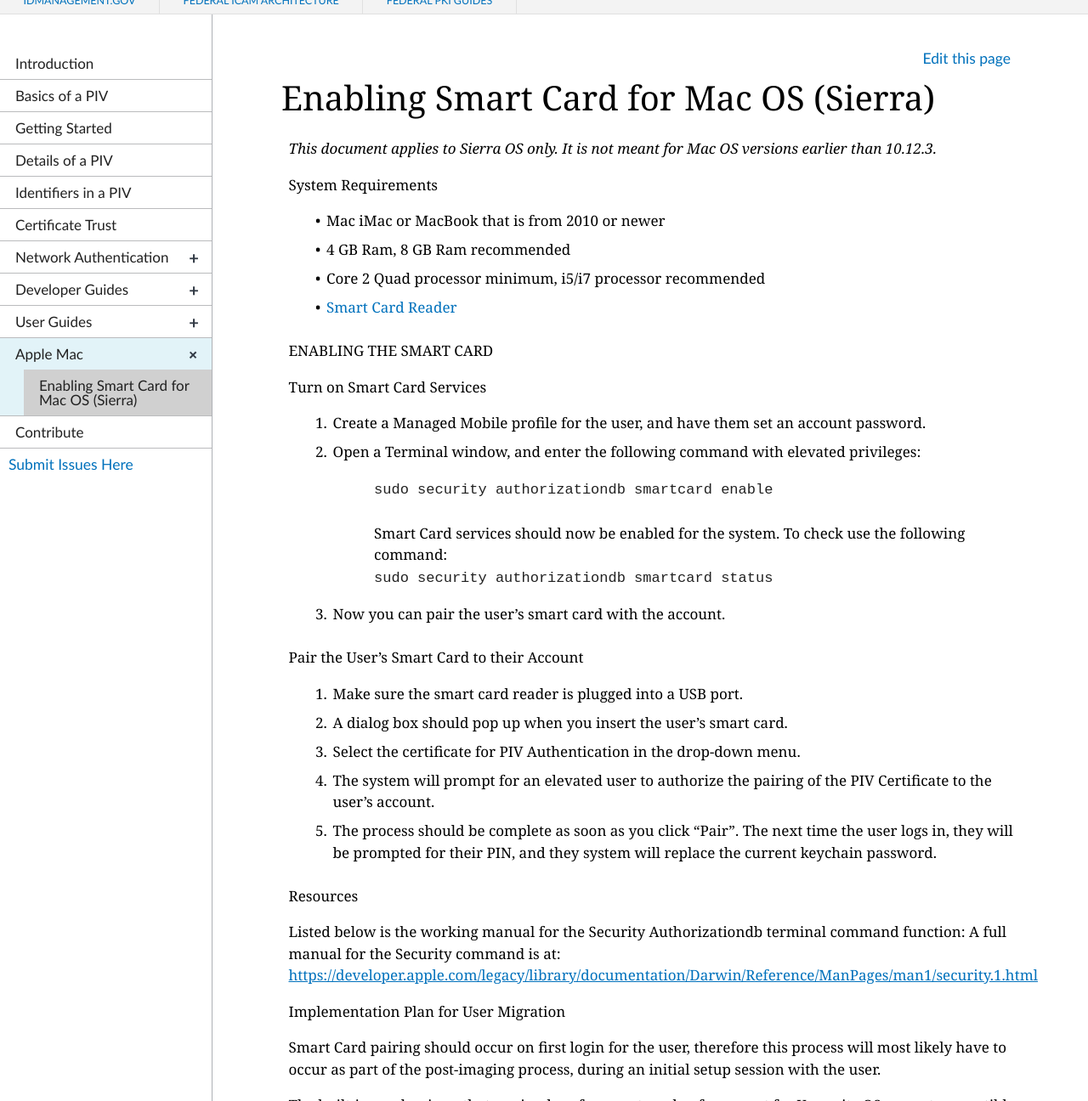
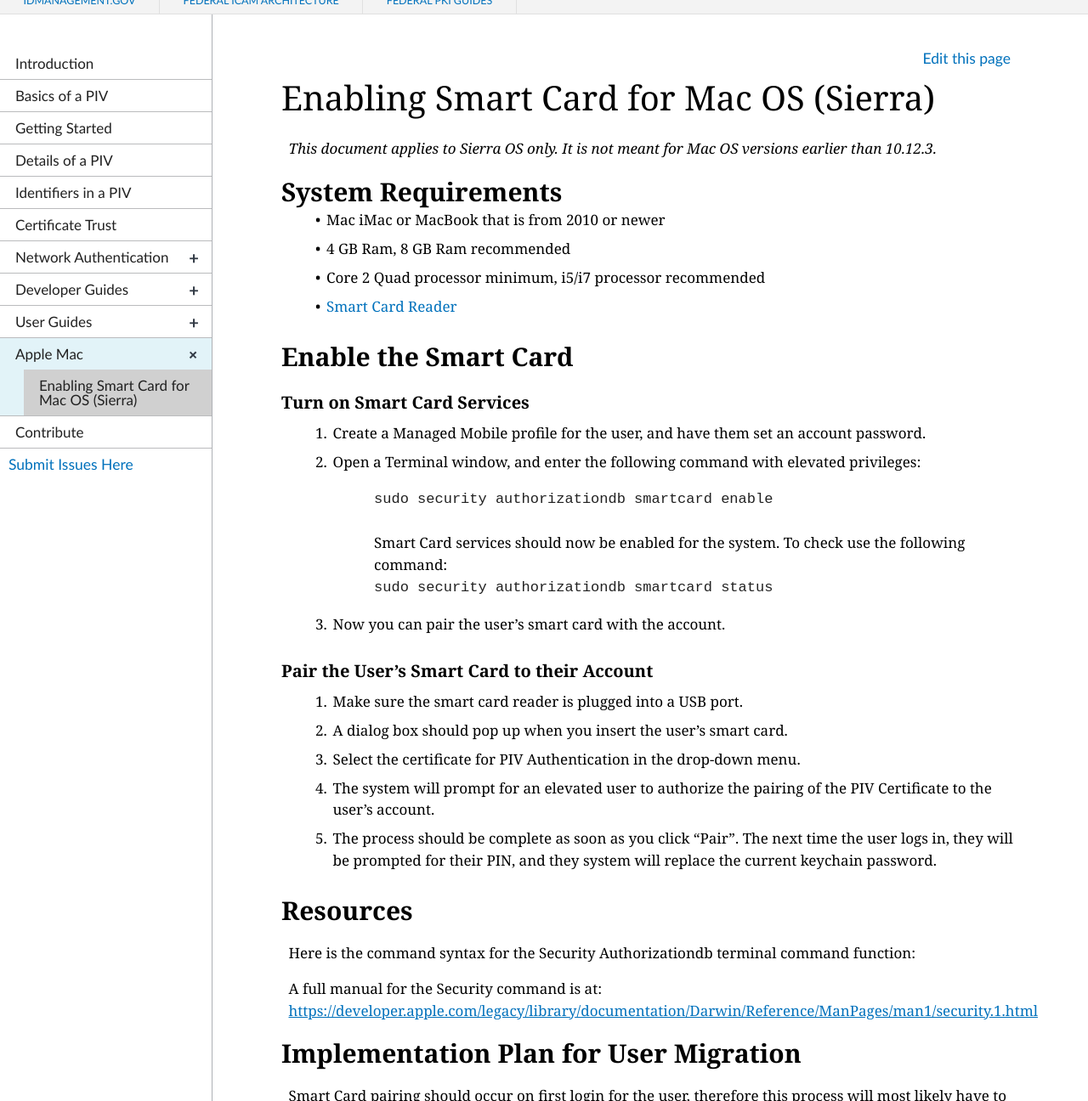
Before and after one commit to GSA/piv-guides, a Jekyll site: the page built from _apple/pivsierra.md, in a window 1280 px wide and 1400 px high, cut to the strip 104-1400 px from the top of the window. Shown: the whole strip at 85% size. Built offline with Jekyll 4.4.1, drawn with Linux system fonts in a browser that asks for light colours; nearby versions of some CDN libraries.

Commit message:
Insert section header formatting

```diff
--- a/_apple/pivsierra.md
+++ b/_apple/pivsierra.md
@@ -7,16 +7,16 @@ collection: apple
 
 _This document applies to Sierra OS only. It is not meant for Mac OS versions earlier than 10.12.3._
 
-System Requirements
+## System Requirements
 * Mac iMac or MacBook that is from 2010 or newer
 * 4 GB Ram, 8 GB Ram recommended
 * Core 2 Quad processor minimum, i5/i7 processor recommended
 * [Smart Card Reader](../start/#card-readers)
 
 
-ENABLING THE SMART CARD
+## Enable the Smart Card
 
-Turn on Smart Card Services
+### Turn on Smart Card Services
 
 1. Create a Managed Mobile profile for the user, and have them set an account password.
 2. Open a Terminal window, and enter the following command with elevated privileges:
@@ -27,7 +27,7 @@ Turn on Smart Card Services
 3. Now you can pair the user’s smart card with the account.
 
 
-Pair the User’s Smart Card to their Account
+### Pair the User’s Smart Card to their Account
 
 1. Make sure the smart card reader is plugged into a USB port.
 2. A dialog box should pop up when you insert the user’s smart card.
@@ -36,32 +36,33 @@ Pair the User’s Smart Card to their Account
 5. The process should be complete as soon as you click "Pair". The next time the user logs in, they will be prompted for their PIN, and they system will replace the current keychain password.
 
 
-Resources
+## Resources
 
-Listed below is the working manual for the Security Authorizationdb terminal command function:
+Here is the command syntax for the Security Authorizationdb terminal command function:
+
 A full manual for the Security command is at: [https://developer.apple.com/legacy/library/documentation/Darwin/Reference/ManPages/man1/security.1.html](https://developer.apple.com/legacy/library/documentation/Darwin/Reference/ManPages/man1/security.1.html)
 
-Implementation Plan for User Migration
+## Implementation Plan for User Migration
 
 Smart Card pairing should occur on first login for the user, therefore this process will most likely have to occur as part of the post-imaging process, during an initial setup session with the user.
 
 The built-in mechanisms that are in place for smart card enforcement for Yosemite OS are not compatible with the new Secure Integrity Protection protocols implemented in Sierra OS, so a clean install followed by a manual transfer of user home folder data is recommended at this time.
 
-Known Risks / Issues
+## Known Risks / Issues
 
-Risk 1
+### Risk 1
 
 Methods to temporarily un-enforce and re-enforce a PIV enabled user will not be addressed in this version of the playbook.
 When you implement Smart Card enforcement for a user, the system changes the way passwords are handled in the Sierra OS keychain.
 Sierra changes the storage location of keychain passwords in the Secure Integrity Protection (SIP) area of the operating system, which makes it impossible to assign a user a randomized temporary password that can be replaced by a user’s PIV card pin when you re-enable enforcement. Therefore, you must either allow a known password to be used during an un-enforced period, or you must find a way to conceal the user password during the period of temporary un-enforcement, such that the user is the sole person in possession of the credentials. JSS version 9.98 may resolve this, but this is not confirmed.
 
-Risk 2
+### Risk 2
 
 The Enterprise Connect PKI tool is still in its final beta stages, and is subject to change.
 Sierra currently cannot read digital signing and encryption certificates from the PIV card, and pass them to Outlook 365 to sign emails. Agencies are working with the Apple Development team to address this. If your Agency uses Outlook 365, we recommend that you descope mail signing from your initial Sierra PIV requirements.
 
 
-Enterprise Connect PKI
+## Enterprise Connect PKI
 
 Enterprise Connect enables Mac users to use Kerberos authentication and access mapped network drives. More information is available at [https://www.jamf.com/jamf-nation/discussions/17757/about-enterprise-connect](https://www.jamf.com/jamf-nation/discussions/17757/about-enterprise-connect). To use it, you can install the Beta 3 package located in the Sierra/Beta Software folder on the Apple$ Share.
 Once it is installed, it will ask you for your smart card pin for sign in:
```
